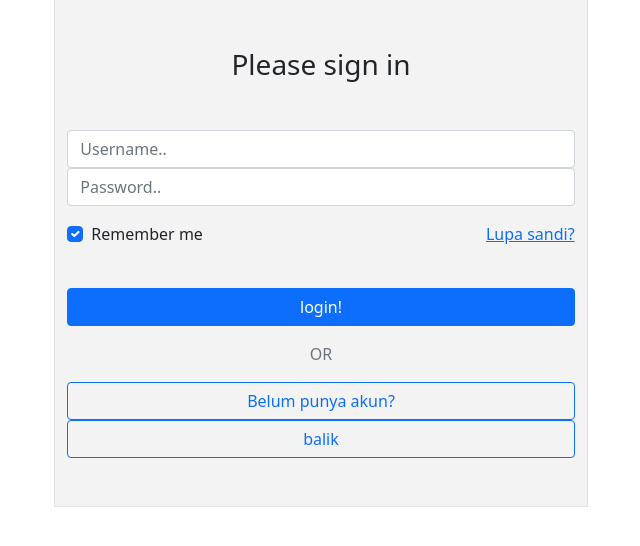
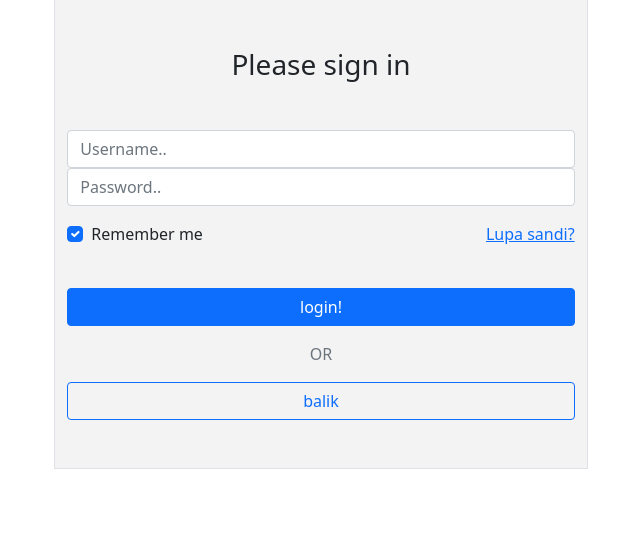
Before and after one commit to M-Ridho-Fauzan/pw2022_a_213040036, a PHP site: page /src/login.php in a window 1280 px wide. Shown: the part 97-643 px from the top of the page, without its empty margins (319-959 px from the left). Run offline with PHP 8.4, Linux system fonts and the light colour scheme; data that the repository does not hold is empty.

Commit message:
membetulkan halaman login

```diff
--- a/tubes/src/login.php
+++ b/tubes/src/login.php
@@ -124,10 +124,9 @@ $error = true;
                     <button type="submit" class="btn btn-primary" name="login">login!</button>
                 </div>
                 <p class="mt-3 text-muted text-center">OR</p>
-                <div class="d-grid gap-2">
+                <!-- <div class="d-grid gap-2">
                     <a href="registrasi.php" class="btn btn-outline-primary">Belum punya akun?</a>
-                        <!-- <button type="submit" class="btn btn-primary" name="login">login!</button> -->
-                </div>
+                </div> -->
                 <div class="mb-5 d-grid">
                     <a href="../index.php" class="btn btn-outline-primary">balik</a>
                 </div>
```
